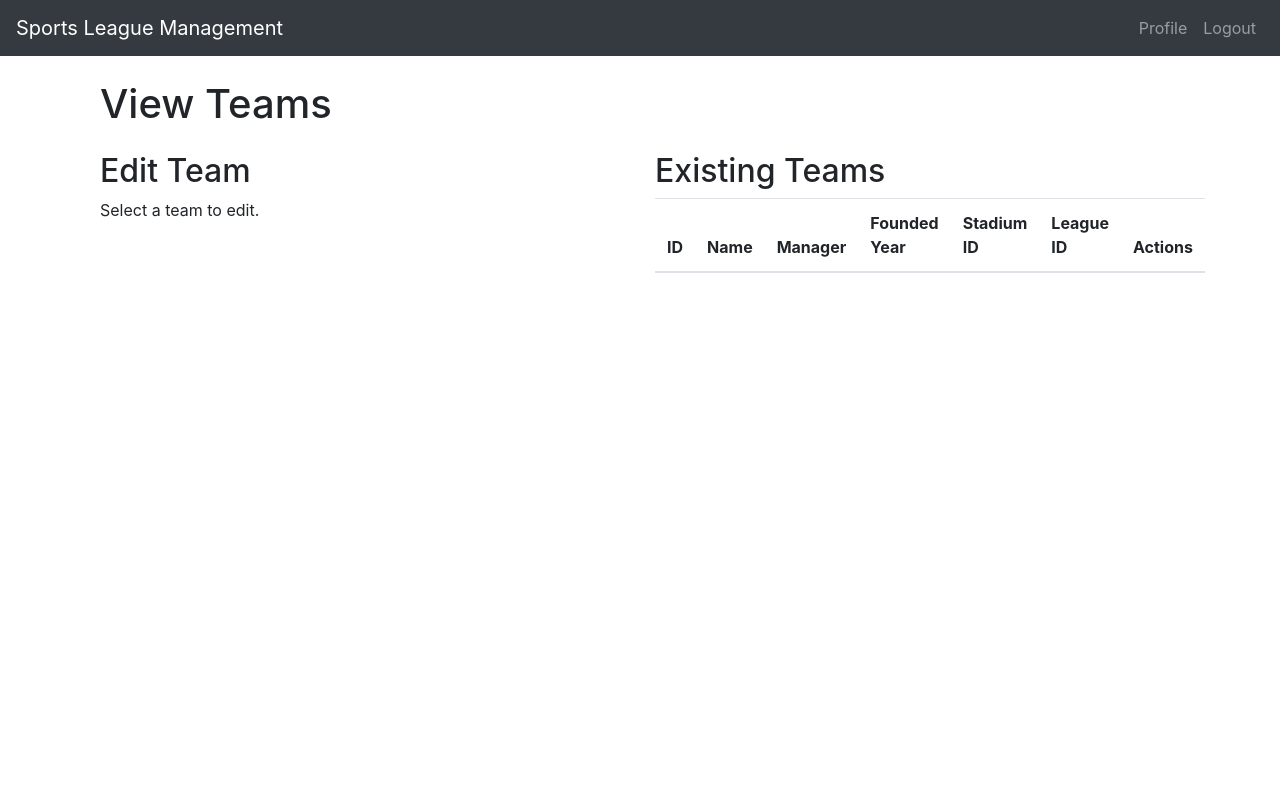
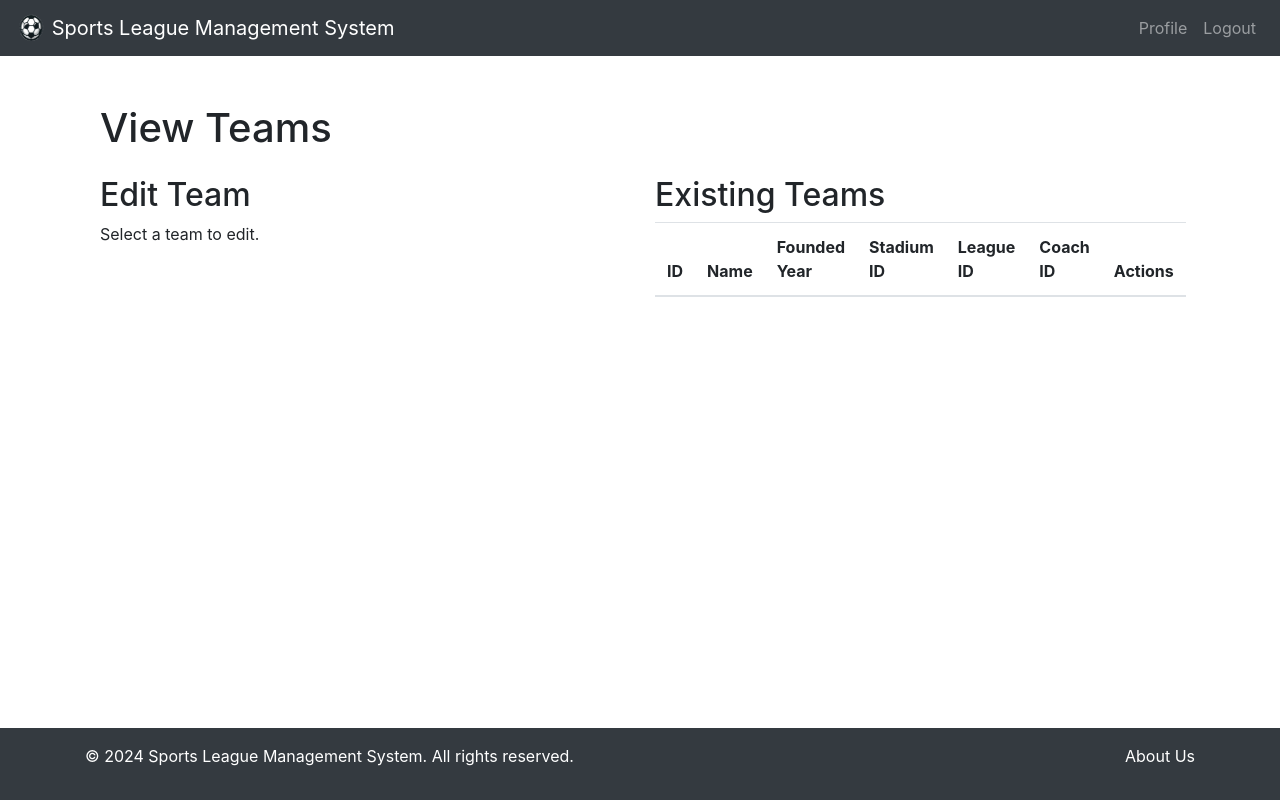
Before and after one commit to kaimg/Sports-League-Management-System, a Flask app: page /view_team in a window 1280 px wide. Run offline with Flask 3, Linux system fonts and the light colour scheme; the visitor is signed in with stand-in values (Sample User, id 1); data that the repository does not hold is empty; some libraries are stand-ins or nearby versions.

Commit message:
Added Search Functionality
1. Added Icon
2. Resolve issue in teams tables
3. Added Footer

```diff
--- a/main.py
+++ b/main.py
@@ -93,6 +93,46 @@
     session.clear()
     return redirect(url_for('landing'))
 
+@app.route('/about')
+def about():
+    return render_template('about.html')
+
+@app.route('/search', methods=['GET', 'POST'])
+def search():
+    results = []
+    query = ""
+    if request.method == 'POST':
+        query = request.form['query']
+        db = get_db()
+        cur = db.cursor()
+
+        # Search in teams
+        cur.execute("SELECT team_id, name, 'team' AS source FROM teams WHERE name ILIKE %s", ('%' + query + '%',))
+        results.extend(cur.fetchall())
+
+        # Search in coaches
+        cur.execute("SELECT coach_id, name, 'coach' AS source FROM coaches WHERE name ILIKE %s", ('%' + query + '%',))
+        results.extend(cur.fetchall())
+
+        # Search in players
+        cur.execute("SELECT player_id, name, 'player' AS source FROM players WHERE name ILIKE %s", ('%' + query + '%',))
+        results.extend(cur.fetchall())
+
+        # Search in stadiums
+        cur.execute("SELECT stadium_id, name, 'stadium' AS source FROM stadiums WHERE name ILIKE %s", ('%' + query + '%',))
+        results.extend(cur.fetchall())
+
+        # Search in leagues
+        cur.execute("SELECT league_id, name, 'league' AS source FROM leagues WHERE name ILIKE %s", ('%' + query + '%',))
+        results.extend(cur.fetchall())
+
+        cur.close()
+
+    return render_template('search.html', results=results, query=query)
+
+
+
+
 @app.route('/admin')
 def admin():
     if 'user_id' not in session or not session.get('is_admin'):
--- a/templates/layout.html
+++ b/templates/layout.html
@@ -6,10 +6,14 @@
     <title>{% block title %}Sports League Management{% endblock %}</title>
     <link rel="stylesheet" href="https://stackpath.bootstrapcdn.com/bootstrap/4.5.2/css/bootstrap.min.css">
     <link rel="stylesheet" href="https://cdnjs.cloudflare.com/ajax/libs/font-awesome/5.15.3/css/all.min.css">
+    <link rel="icon" href="{{ url_for('static', filename='images/icon.png') }}" type="image/png">
 </head>
-<body>
+<body class="d-flex flex-column min-vh-100">
     <nav class="navbar navbar-expand-lg navbar-dark bg-dark">
-        <a class="navbar-brand" href="{{ url_for('landing') }}">Sports League Management</a>
+        <a class="navbar-brand" href="{{ url_for('landing') }}">
+            <img src="{{ url_for('static', filename='images/icon.png') }}" width="30" height="30" class="d-inline-block align-top" alt="">
+            Sports League Management System
+        </a>
         <button class="navbar-toggler" type="button" data-toggle="collapse" data-target="#navbarNav" aria-controls="navbarNav" aria-expanded="false" aria-label="Toggle navigation">
             <span class="navbar-toggler-icon"></span>
         </button>
@@ -29,11 +33,14 @@
                     <li class="nav-item">
                         <a class="nav-link" href="{{ url_for('register') }}">Register</a>
                     </li>
+                    <li class="nav-item">
+                        <a class="nav-link" href="{{ url_for('about') }}">About Us</a>
+                    </li>
                 {% endif %}
             </ul>
         </div>
     </nav>
-    <div class="container mt-4">
+    <div class="container mt-4 flex-grow-1">
         {% with messages = get_flashed_messages(with_categories=true) %}
             {% if messages %}
                 <div class="alert alert-dismissible fade show mt-4">
@@ -50,6 +57,18 @@
         {% endwith %}
         {% block content %}{% endblock %}
     </div>
+    <footer class="bg-dark text-white mt-4 py-3">
+        <div class="container">
+            <div class="row">
+                <div class="col-md-6">
+                    <p>&copy; 2024 Sports League Management System. All rights reserved.</p>
+                </div>
+                <div class="col-md-6 text-right">
+                    <a href="{{ url_for('about') }}" class="text-white">About Us</a>
+                </div>
+            </div>
+        </div>
+    </footer>
     <script src="https://code.jquery.com/jquery-3.5.1.slim.min.js"></script>
     <script src="https://cdn.jsdelivr.net/npm/bootstrap@4.5.2/dist/js/bootstrap.bundle.min.js"></script>
 </body>
--- a/templates/view_stadium.html
+++ b/templates/view_stadium.html
@@ -26,6 +26,9 @@
             </form>
             {% else %}
             <p>Select a stadium to edit.</p>
+            <div class="d-flex">
+                <a href="{{ url_for('user.dashboard') }}" class="btn btn-secondary mt-3">Back</a>
+            </div>
             {% endif %}
         </div>
         <div class="col-md-6">
@@ -54,9 +57,6 @@
                     {% endfor %}
                 </tbody>
             </table>
-            <div class="d-flex justify-content-end">
-                <a href="{{ url_for('user.dashboard') }}" class="btn btn-secondary mt-3">Back</a>
-            </div>
         </div>
     </div>
 </div>
--- a/templates/view_team.html
+++ b/templates/view_team.html
@@ -43,10 +43,10 @@
                     <tr>
                         <th>ID</th>
                         <th>Name</th>
-                        <th>Manager</th>
                         <th>Founded Year</th>
                         <th>Stadium ID</th>
                         <th>League ID</th>
+                        <th>Coach ID</th>
                         <th>Actions</th>
                     </tr>
                 </thead>
```
Also changed, not shown: admin_routes.py (+17 -1 lines), templates/about.html (added, +9 -0 lines), templates/add_stadium.html (+27 -1 lines), templates/base.html (+17 -2 lines), templates/search.html (added, +39 -0 lines), static/images/icon.png (added), 1 other file. Lines whose indentation alone changed are shown as unchanged.
